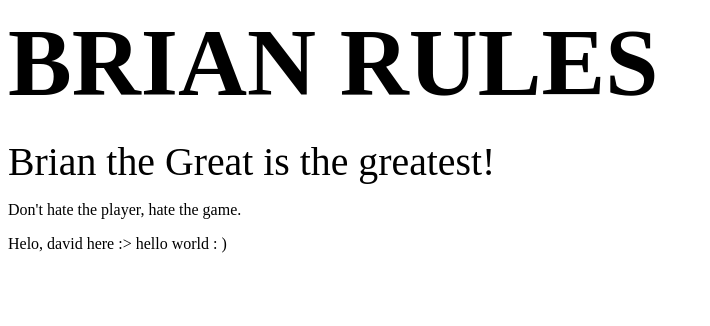
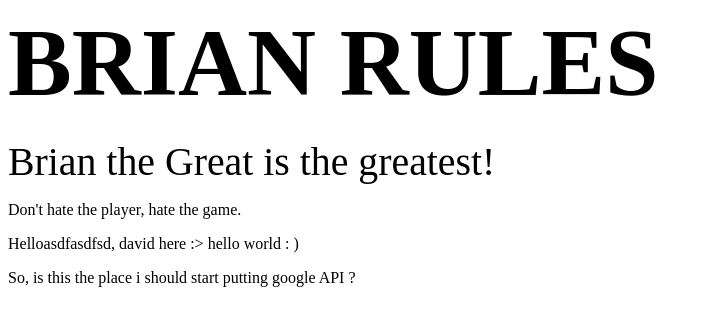
Before and after one commit to hiprofessorsdd/hiprofessor, a plain HTML site: page web_frontend/www/brian.html in a window 1280 px wide. Shown: the whole page, without its empty margins (0-710 px from the left). Drawn offline with Linux system fonts and the light colour scheme.

Commit message:
Updated html files

```diff
--- a/web_frontend/www/brian.html
+++ b/web_frontend/www/brian.html
@@ -1,5 +1,6 @@
 <html><body><h1><big><big><big><big><big><big>BRIAN RULES</big></big></big></big></big></big></h1>
 <p><big><big><big><big><big>Brian the Great is the greatest!</big></big></big></big></big></p>
 <p>Don't hate the player, hate the game.</p>
-<p>Helo, david here :> hello world :  ) </p>
+<p>Helloasdfasdfsd, david here :> hello world :  ) </p>
+<p>So, is this the place i should start putting google API ? </p>
 </body></html>
```
Also changed, not shown: web_frontend/www/index.html (+4 -0 lines).
